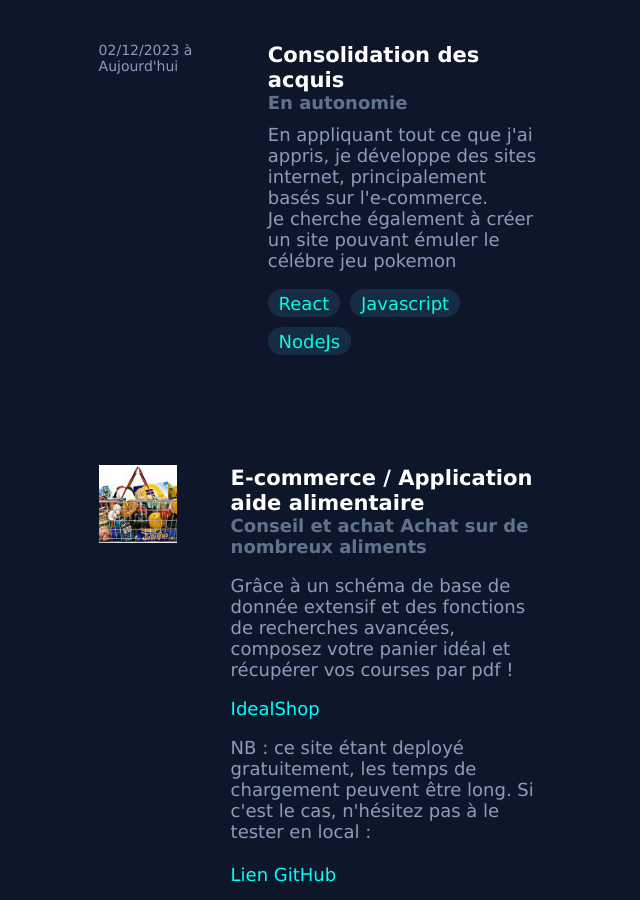
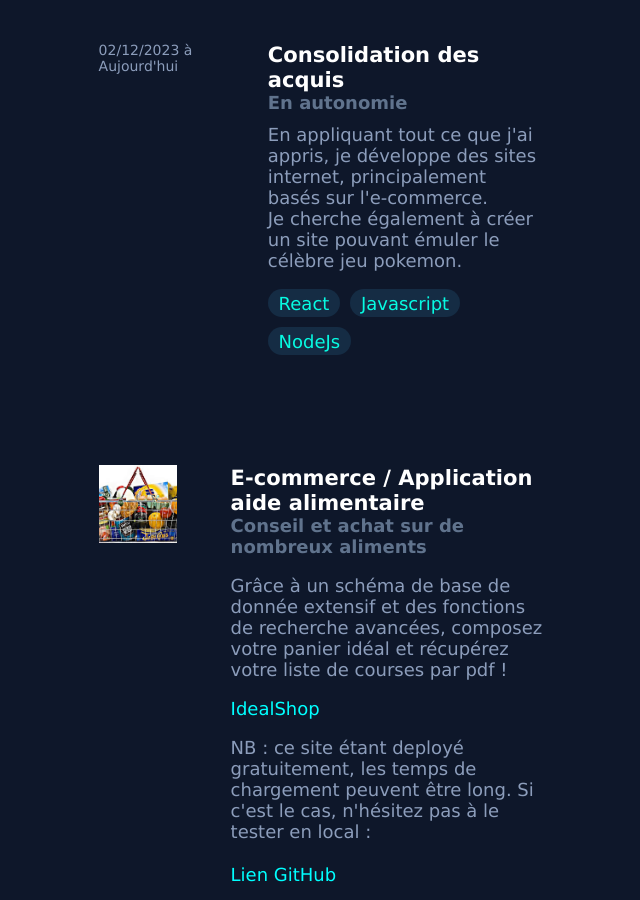
Before and after one commit to HugoRousseau777/PortFolio, a plain HTML site: page index.html in a window 1280 px wide. Shown: the part 1020-1920 px from the top of the page, without its empty margins (581-1221 px from the left). Drawn offline with Linux system fonts and the light colour scheme.

Commit message:
Second Launching

```diff
--- a/index.html
+++ b/index.html
@@ -75,7 +75,7 @@
                     <h3>Consolidation des acquis</h3>
                     <h4>En autonomie</h4>
                     <p>En appliquant tout ce que j'ai appris, je développe des sites internet, principalement basés sur l'e-commerce. <br>
-                    Je cherche également à créer un site pouvant émuler le célébre jeu pokemon
+                    Je cherche également à créer un site pouvant émuler le célèbre jeu pokemon.
                     </p>
                     <div>
                         <ul>
@@ -97,8 +97,8 @@
                     </div>
                     <div class="text-projet">
                         <h3>E-commerce / Application aide alimentaire</h3>
-                        <h4>Conseil et achat Achat sur de nombreux aliments</h4>
-                        <p>Grâce à un schéma de base de donnée extensif et des fonctions de recherches avancées, composez votre panier idéal et récupérer vos courses par pdf !</p>
+                        <h4>Conseil et achat sur de nombreux aliments</h4>
+                        <p>Grâce à un schéma de base de donnée extensif et des fonctions de recherche avancées, composez votre panier idéal et récupérez votre liste de courses par pdf !</p>
                         <a class="lien" target="_blank" href="https://theidealshop-1.onrender.com/">IdealShop</a>
                         <p class="margin">NB : ce site étant deployé gratuitement, les temps de chargement peuvent être long. Si c'est le cas, n'hésitez pas à le tester en local : </p>
                             <a class="lien" href="https://github.com/Hugo477S/TheIdealShop">Lien GitHub</a>
```
